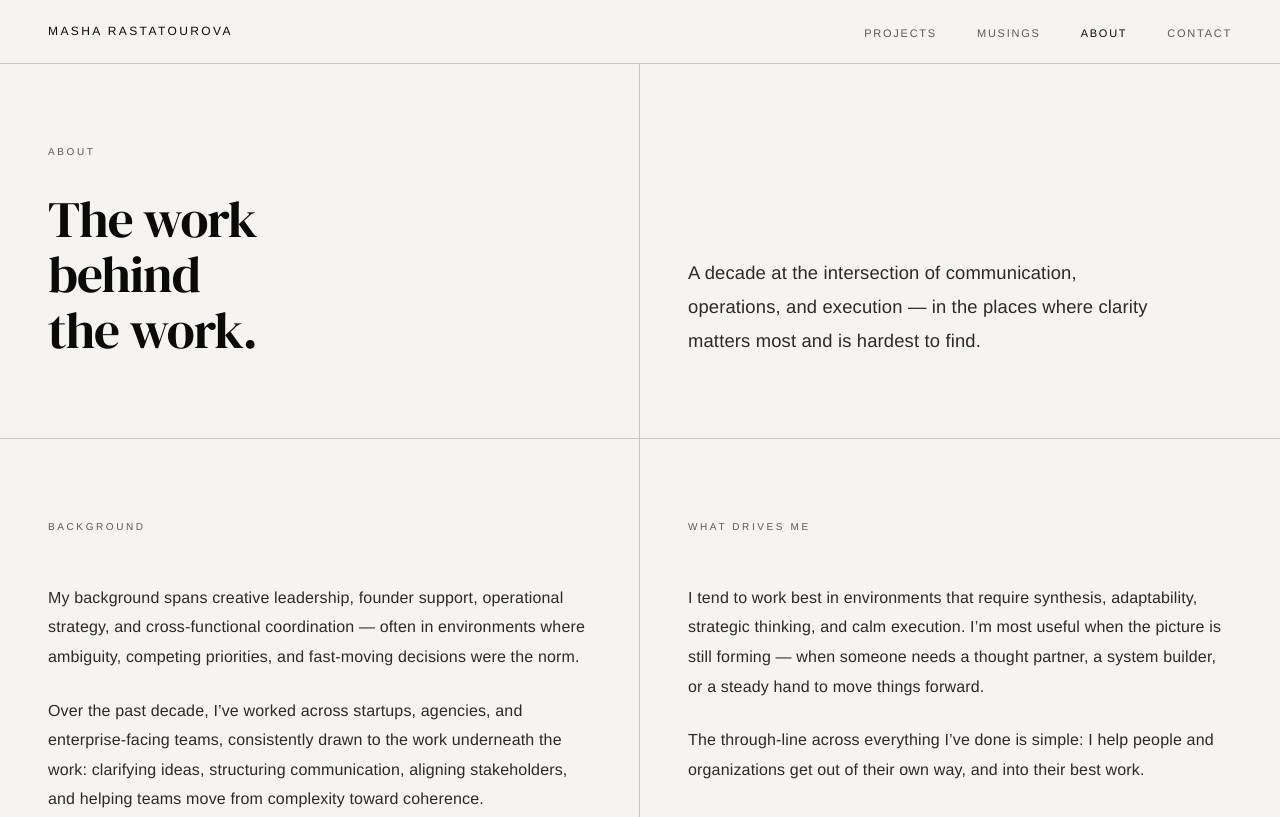
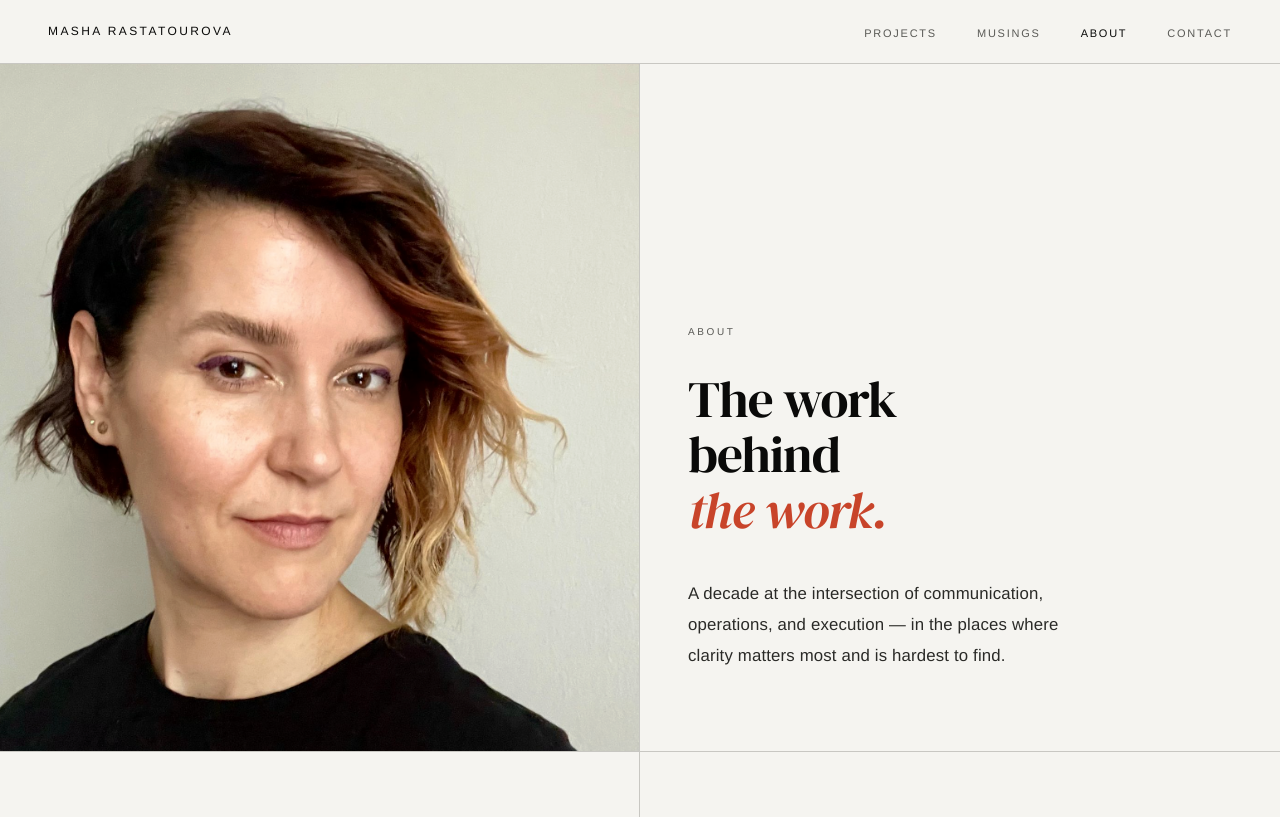
Before and after one commit to masharastatourova-cloud/masharastatourova, a plain HTML site: page about.html in a window 1280 px wide. Shown: the top 817 px of the page. Drawn offline with Linux system fonts and the light colour scheme.

Commit message:
Add files via upload

```diff
--- a/about.html
+++ b/about.html
@@ -7,26 +7,26 @@
 <link href="https://fonts.googleapis.com/css2?family=DM+Serif+Display:ital@0;1&display=swap" rel="stylesheet">
 <style>*,*::before,*::after{box-sizing:border-box;margin:0;padding:0}:root{--black:#0a0a09;--warm-white:#f5f4f0;--off-white:#eceae4;--mid:#5a5a56;--rule:#c8c7c2;--accent:#c8442a;--body-text:#2a2a27}html{font-size:16px;scroll-behavior:smooth}body{font-family:'Helvetica Neue',Helvetica,Arial,sans-serif;background:var(--warm-white);color:var(--black);font-weight:400;line-height:1.6;letter-spacing:.01em;-webkit-font-smoothing:antialiased}nav{width:100%;background:var(--warm-white);border-bottom:1px solid var(--rule);display:flex;align-items:center;justify-content:space-between;padding:0 3rem;height:64px}.nav-name{font-size:12px;letter-spacing:.2em;text-transform:uppercase;font-weight:500;color:var(--black);text-decoration:none}.nav-links{display:flex;gap:2.5rem;list-style:none}.nav-links a{font-size:11px;letter-spacing:.16em;text-transform:uppercase;color:var(--mid);text-decoration:none;transition:color .2s}.nav-links a:hover{color:var(--black)}.nav-links a.active{color:var(--black)}
 
-/* PAGE HEADER */
-.page-header{display:grid;grid-template-columns:1fr 1fr;border-bottom:1px solid var(--rule);min-height:40vh}.page-header-left{padding:5rem 3rem;border-right:1px solid var(--rule);display:flex;flex-direction:column;justify-content:flex-end}.page-header-right{padding:5rem 3rem;display:flex;flex-direction:column;justify-content:flex-end}.page-eyebrow{font-size:10px;letter-spacing:.26em;text-transform:uppercase;color:var(--mid);margin-bottom:2rem;font-weight:500}.page-title{font-family:'DM Serif Display',Georgia,serif;font-size:clamp(2.8rem,4vw,4rem);font-weight:400;line-height:1.08;letter-spacing:-.02em}.page-intro{font-size:1.15rem;line-height:1.85;color:var(--body-text);max-width:460px}
+/* INTRO — photo left, text right */
+.intro{display:grid;grid-template-columns:1fr 1fr;border-bottom:1px solid var(--rule);min-height:85vh}.intro-photo{position:relative;overflow:hidden;border-right:1px solid var(--rule)}.intro-photo img{width:100%;height:100%;object-fit:cover;object-position:center top;display:block;filter:grayscale(12%) contrast(1.02)}.intro-text{display:flex;flex-direction:column;justify-content:flex-end;padding:5rem 3rem}.intro-eyebrow{font-size:10px;letter-spacing:.26em;text-transform:uppercase;color:var(--mid);margin-bottom:2rem;font-weight:500}.intro-title{font-family:'DM Serif Display',Georgia,serif;font-size:clamp(2.6rem,4vw,3.8rem);font-weight:400;line-height:1.08;letter-spacing:-.02em;margin-bottom:2.5rem}.intro-title em{font-style:italic;color:var(--accent)}.intro-body{font-size:1.05rem;line-height:1.85;color:var(--body-text);max-width:420px}
 
-/* BIO SECTION */
+/* BIO */
 .bio-section{display:grid;grid-template-columns:1fr 1fr;border-bottom:1px solid var(--rule)}.bio-left{padding:5rem 3rem;border-right:1px solid var(--rule)}.bio-right{padding:5rem 3rem}.bio-label{font-size:10px;letter-spacing:.26em;text-transform:uppercase;color:var(--mid);margin-bottom:3rem;font-weight:500}.bio-body{font-size:1rem;line-height:1.85;color:var(--body-text);margin-bottom:1.5rem}.bio-body:last-child{margin-bottom:0}
 
 /* CAPABILITIES */
-.capabilities{border-bottom:1px solid var(--rule);padding:5rem 3rem}.cap-inner{display:grid;grid-template-columns:1fr 1fr;gap:0}.cap-label{font-size:10px;letter-spacing:.26em;text-transform:uppercase;color:var(--mid);margin-bottom:3rem;font-weight:500;grid-column:1/-1}.cap-list{list-style:none}.cap-item{padding:1.4rem 0;border-top:1px solid var(--rule);display:grid;grid-template-columns:auto 1fr;gap:1.5rem;align-items:start}.cap-item:last-child{border-bottom:1px solid var(--rule)}.cap-num{font-size:10px;color:var(--mid);letter-spacing:.1em;font-weight:500;padding-top:2px}.cap-text{font-size:1rem;color:var(--black);font-weight:400;line-height:1.5}.cap-sub{font-size:.85rem;color:var(--mid);margin-top:.25rem;line-height:1.5}
+.capabilities{border-bottom:1px solid var(--rule);padding:5rem 3rem}.cap-label{font-size:10px;letter-spacing:.26em;text-transform:uppercase;color:var(--mid);margin-bottom:3rem;font-weight:500}.cap-list{list-style:none}.cap-item{padding:1.4rem 0;border-top:1px solid var(--rule);display:grid;grid-template-columns:3rem 1fr;gap:.5rem;align-items:start}.cap-item:last-child{border-bottom:1px solid var(--rule)}.cap-num{font-size:10px;color:var(--mid);letter-spacing:.1em;font-weight:500;padding-top:3px}.cap-text{font-size:1rem;color:var(--black);font-weight:400;line-height:1.5}.cap-sub{font-size:.85rem;color:var(--mid);margin-top:.25rem;line-height:1.5}
 
-/* QUOTE BAND */
-.quote-band{padding:5rem 3rem;border-bottom:1px solid var(--rule);background:var(--off-white)}.quote-inner{max-width:780px}.quote-text{font-family:'DM Serif Display',Georgia,serif;font-size:clamp(1.6rem,3vw,2.4rem);font-weight:400;line-height:1.25;letter-spacing:-.01em;color:var(--black)}.quote-text em{font-style:italic;color:var(--accent)}
+/* QUOTE */
+.quote-band{padding:5rem 3rem;border-bottom:1px solid var(--rule);background:var(--off-white)}.quote-text{font-family:'DM Serif Display',Georgia,serif;font-size:clamp(1.5rem,2.8vw,2.2rem);font-weight:400;line-height:1.3;letter-spacing:-.01em;color:var(--black);max-width:820px}.quote-text em{font-style:italic;color:var(--accent)}
 
 /* CTA */
-.about-cta{display:grid;grid-template-columns:1fr 1fr;border-bottom:1px solid var(--rule)}.cta-left{padding:4rem 3rem;border-right:1px solid var(--rule);display:flex;flex-direction:column;justify-content:center}.cta-right{padding:4rem 3rem;display:flex;flex-direction:column;justify-content:center}.cta-label{font-size:10px;letter-spacing:.26em;text-transform:uppercase;color:var(--mid);margin-bottom:1.5rem;font-weight:500}.cta-heading{font-family:'DM Serif Display',Georgia,serif;font-size:1.8rem;font-weight:400;line-height:1.2;margin-bottom:0}.cta-body{font-size:1rem;line-height:1.8;color:var(--body-text);margin-bottom:2rem}.cta-link{display:inline-flex;align-items:center;gap:10px;font-size:11px;letter-spacing:.18em;text-transform:uppercase;color:var(--black);text-decoration:none;border-bottom:1.5px solid var(--black);padding-bottom:4px;transition:color .2s,border-color .2s;font-weight:500;align-self:flex-start}.cta-link:hover{color:var(--accent);border-color:var(--accent)}
+.about-cta{display:grid;grid-template-columns:1fr 1fr;border-bottom:1px solid var(--rule)}.cta-left{padding:4rem 3rem;border-right:1px solid var(--rule);display:flex;flex-direction:column;justify-content:center}.cta-right{padding:4rem 3rem;display:flex;flex-direction:column;justify-content:center}.cta-label{font-size:10px;letter-spacing:.26em;text-transform:uppercase;color:var(--mid);margin-bottom:1.5rem;font-weight:500}.cta-heading{font-family:'DM Serif Display',Georgia,serif;font-size:1.8rem;font-weight:400;line-height:1.2}.cta-body{font-size:1rem;line-height:1.8;color:var(--body-text);margin-bottom:2rem}.cta-link{display:inline-flex;align-items:center;gap:10px;font-size:11px;letter-spacing:.18em;text-transform:uppercase;color:var(--black);text-decoration:none;border-bottom:1.5px solid var(--black);padding-bottom:4px;transition:color .2s,border-color .2s;font-weight:500;align-self:flex-start}.cta-link:hover{color:var(--accent);border-color:var(--accent)}
 
 footer{display:grid;grid-template-columns:1fr 1fr;padding:2.5rem 3rem;align-items:center;border-top:1px solid var(--rule)}.footer-copy{font-size:11px;color:var(--mid);letter-spacing:.08em}.footer-links{display:flex;justify-content:flex-end;gap:2rem}.footer-links a{font-size:10px;letter-spacing:.16em;text-transform:uppercase;color:var(--mid);text-decoration:none;transition:color .2s;font-weight:500}.footer-links a:hover{color:var(--black)}
 
 .fade{opacity:0;transform:translateY(12px);animation:rise .8s ease forwards}.fade:nth-child(1){animation-delay:.05s}.fade:nth-child(2){animation-delay:.2s}.fade:nth-child(3){animation-delay:.35s}@keyframes rise{to{opacity:1;transform:translateY(0)}}
 
-@media(max-width:768px){nav{padding:0 1.5rem}.nav-links{gap:1.2rem}.page-header{grid-template-columns:1fr}.page-header-left{padding:4rem 1.5rem 2rem;border-right:none;border-bottom:1px solid var(--rule)}.page-header-right{padding:2rem 1.5rem}.bio-section{grid-template-columns:1fr}.bio-left{padding:3rem 1.5rem;border-right:none;border-bottom:1px solid var(--rule)}.bio-right{padding:3rem 1.5rem}.capabilities{padding:3rem 1.5rem}.cap-inner{grid-template-columns:1fr}.about-cta{grid-template-columns:1fr}.cta-left{padding:3rem 1.5rem;border-right:none;border-bottom:1px solid var(--rule)}.cta-right{padding:3rem 1.5rem}.quote-band{padding:3rem 1.5rem}footer{grid-template-columns:1fr;gap:1rem;padding:2rem 1.5rem}.footer-links{justify-content:flex-start}}</style>
+@media(max-width:768px){nav{padding:0 1.5rem}.nav-links{gap:1.2rem}.intro{grid-template-columns:1fr;min-height:auto}.intro-photo{height:60vw;border-right:none;border-bottom:1px solid var(--rule)}.intro-text{padding:3rem 1.5rem}.bio-section{grid-template-columns:1fr}.bio-left{padding:3rem 1.5rem;border-right:none;border-bottom:1px solid var(--rule)}.bio-right{padding:3rem 1.5rem}.capabilities{padding:3rem 1.5rem}.quote-band{padding:3rem 1.5rem}.about-cta{grid-template-columns:1fr}.cta-left{padding:3rem 1.5rem;border-right:none;border-bottom:1px solid var(--rule)}.cta-right{padding:3rem 1.5rem}footer{grid-template-columns:1fr;gap:1rem;padding:2rem 1.5rem}.footer-links{justify-content:flex-start}}</style>
 </head>
 <body>
 
@@ -40,16 +40,19 @@ footer{display:grid;grid-template-columns:1fr 1fr;padding:2.5rem 3rem;align-item
   </ul>
 </nav>
 
-<div class="page-header">
-  <div class="page-header-left">
-    <p class="page-eyebrow fade">About</p>
-    <h1 class="page-title fade">The work<br>behind<br>the work.</h1>
+<!-- INTRO WITH PHOTO -->
+<div class="intro">
+  <div class="intro-photo">
+    <img src="masha.png" alt="Masha Rastatourova">
   </div>
-  <div class="page-header-right">
-    <p class="page-intro fade">A decade at the intersection of communication, operations, and execution &mdash; in the places where clarity matters most and is hardest to find.</p>
+  <div class="intro-text">
+    <p class="intro-eyebrow fade">About</p>
+    <h1 class="intro-title fade">The work<br>behind<br><em>the work.</em></h1>
+    <p class="intro-body fade">A decade at the intersection of communication, operations, and execution &mdash; in the places where clarity matters most and is hardest to find.</p>
   </div>
 </div>
 
+<!-- BIO -->
 <div class="bio-section">
   <div class="bio-left">
     <p class="bio-label">Background</p>
@@ -63,8 +66,8 @@ footer{display:grid;grid-template-columns:1fr 1fr;padding:2.5rem 3rem;align-item
   </div>
 </div>
 
+<!-- CAPABILITIES -->
 <div class="capabilities">
-  <div class="cap-inner">
   <p class="cap-label">What This Has Looked Like</p>
   <ul class="cap-list">
     <li class="cap-item">
@@ -93,14 +96,13 @@ footer{display:grid;grid-template-columns:1fr 1fr;padding:2.5rem 3rem;align-item
     </li>
   </ul>
 </div>
+
+<!-- QUOTE -->
+<div class="quote-band">
+  <p class="quote-text">&ldquo;I&rsquo;m drawn to the moment when a complex, tangled situation starts to <em>resolve</em> &mdash; when the right question gets asked, the right frame gets found, and things begin to move.&rdquo;</p>
 </div>
 
-<div class="quote-band">
-  <div class="quote-inner">
-    <p class="quote-text">&ldquo;I&rsquo;m drawn to the moment when a complex, tangled situation starts to <em>resolve</em> &mdash; when the right question gets asked, the right frame gets found, and things begin to move.&rdquo;</p>
-  </div>
-</div>
-
+<!-- CTA -->
 <div class="about-cta">
   <div class="cta-left">
     <p class="cta-label">Work Together</p>
```
Also changed, not shown: masha.png (added). Lines whose indentation alone changed are shown as unchanged.
